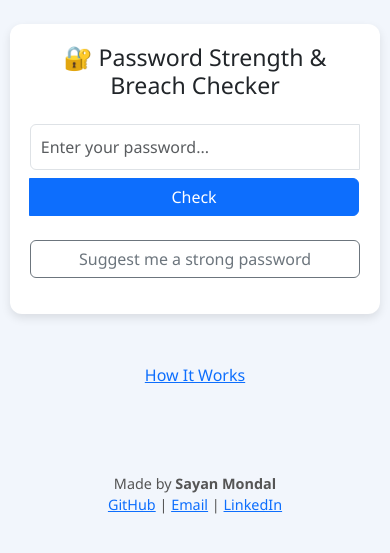
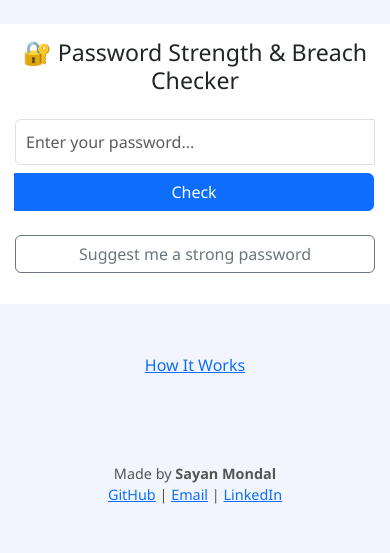
Before and after one commit to Sayan-8910/AwareLock, a Flask app: page / in a window 390 px wide. Shown: the top 553 px of the page. Run offline with Flask 3, Linux system fonts and the light colour scheme.

```diff
--- a/static/style.css
+++ b/static/style.css
@@ -17,7 +17,7 @@ body {
     border-radius: 12px;
     box-shadow: 0 4px 10px rgba(0, 0, 0, 0.1);
     width: 95%;
-    max-width: none; /* Full width on mobile */
+    max-width: none;
     box-sizing: border-box;
     margin: 20px auto;
 }
@@ -39,10 +39,26 @@ button,
     font-size: 1rem;
 }
 
+/* Mobile full-width adjustments */
 @media (max-width: 480px) {
+    .container {
+        width: 100%;
+        max-width: 100%;
+        border-radius: 0;
+        margin: 0;
+        padding: 15px;
+        box-shadow: none;
+    }
+
     .btn {
         width: 100%;
         margin-top: 8px;
+    }
+
+    footer {
+        max-width: 100%;
+        border-radius: 0;
+        margin: 10px 0 0 0;
     }
 }
 
@@ -68,7 +84,7 @@ pre {
     font-size: 18px;
     color: #2c3e50;
     margin-top: 10px;
-    word-break: break-word; /* Break long passwords */
+    word-break: break-word;
 }
 
 /* Footer */
```
